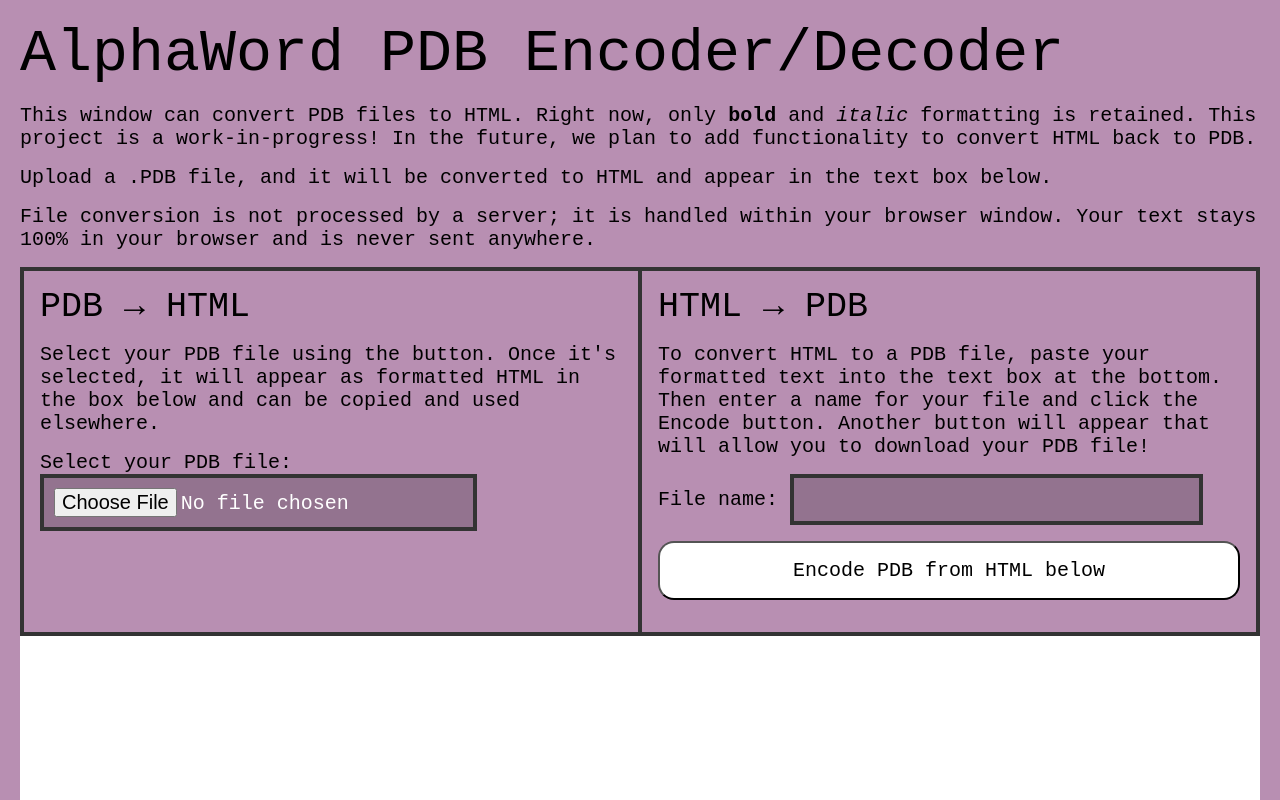
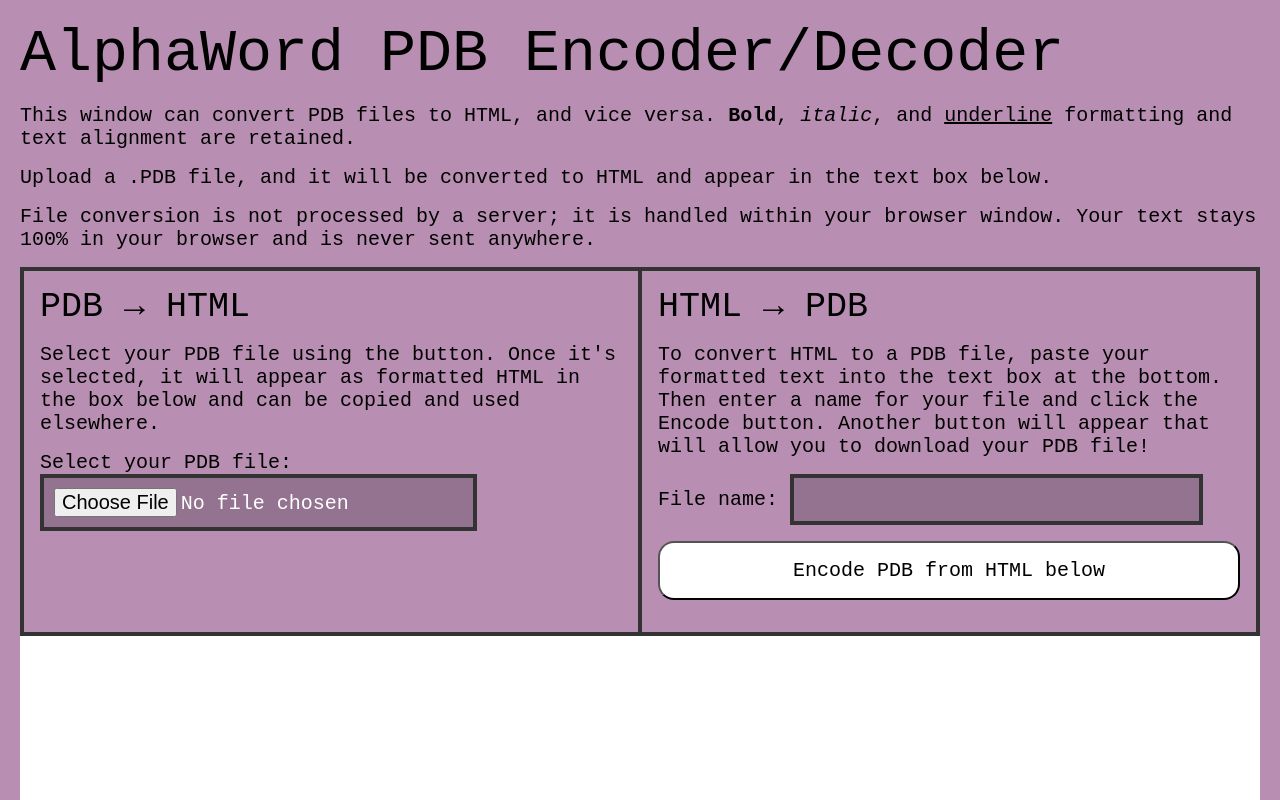
Before and after one commit to rattiecode/alphaword_pdb_to_html, a plain HTML site: page index.html in a window 1280 px wide. Shown: the top 800 px of the page. Drawn offline with nearby package versions, Linux system fonts and the light colour scheme; a script that the page names is missing.

Commit message:
Update tool description

```diff
--- a/index.html
+++ b/index.html
@@ -9,10 +9,9 @@
   <body>
     <h1>AlphaWord PDB Encoder/Decoder</h1>
     <p>
-      This window can convert PDB files to HTML. Right now, only
-      <b>bold</b> and <i>italic</i> formatting is retained. This project is a
-      work-in-progress! In the future, we plan to add functionality to convert
-      HTML back to PDB.
+      This window can convert PDB files to HTML, and vice versa.
+      <b>Bold</b>, <i>italic</i>, and <u>underline</u> formatting and text
+      alignment are retained.
     </p>
     <p>
       Upload a .PDB file, and it will be converted to HTML and appear in the
```
